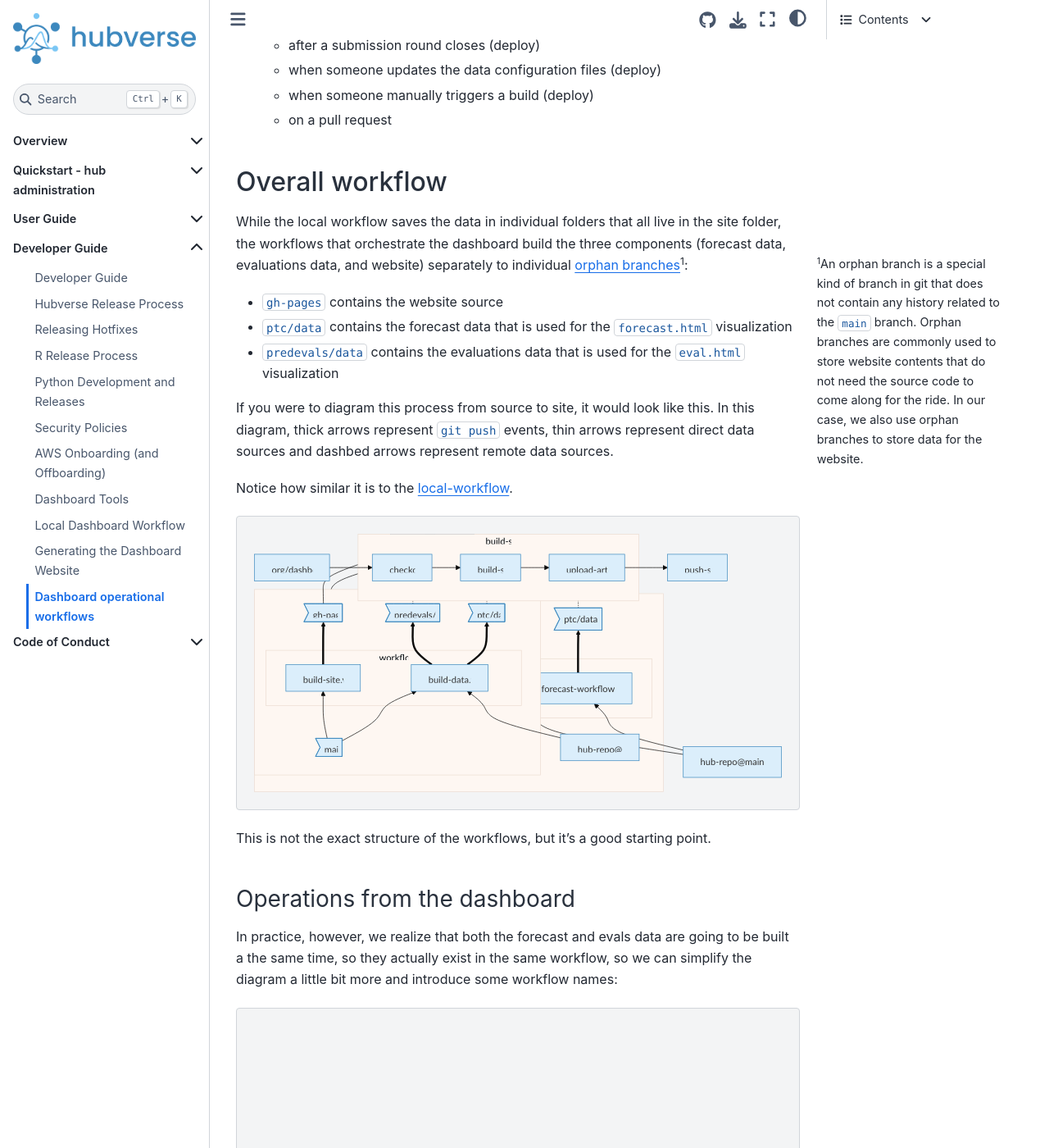
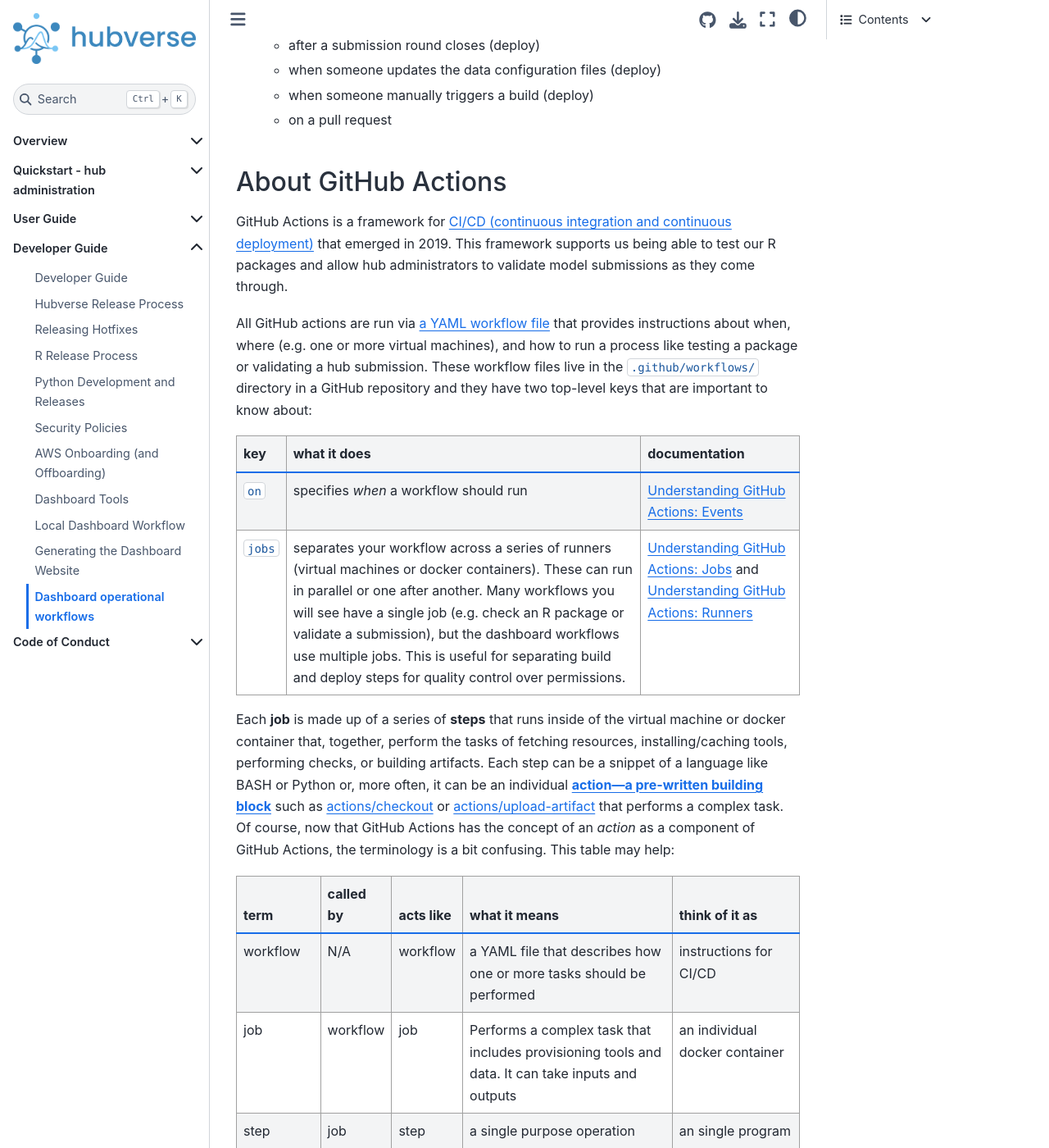
Before and after one commit to hubverse-org/hubDocs, a Sphinx documentation site: the page built from docs/source/developer/dashboard-workflows.md, in a window 1280 px wide and 1400 px high, scrolled down 1915 px. Shown: the whole window at 82% size. Built offline with Sphinx 7.4.7 and the Sphinx Book theme 1.1.4, drawn with Linux system fonts in a browser that asks for light colours; comment, search, counter and statistics services are not loaded; some of the changed text lies outside the part shown.

Commit message:
add context for terminology
a bit of a mess -_-

````diff
--- a/docs/source/developer/dashboard-workflows.md
+++ b/docs/source/developer/dashboard-workflows.md
@@ -12,7 +12,6 @@
 resources for understanding GitHub workflows.
 
 :::
-
 
 ## An analogy for operations
 
@@ -78,6 +77,46 @@
    - when someone updates the data configuration files (deploy)
    - when someone manually triggers a build (deploy)
    - on a pull request
+
+## About GitHub Actions
+
+GitHub Actions is a framework for [CI/CD (continuous integration and continuous
+deployment)](https://en.wikipedia.org/wiki/CI/CD) that emerged in 2019. This
+framework supports us being able to test our R packages and allow hub
+administrators to validate model submissions as they come through.
+
+All GitHub actions are run via [a YAML workflow
+file](https://docs.github.com/en/actions/writing-workflows/about-workflows)
+that provides instructions about when, where (e.g. one or more virtual
+machines), and how to run a process like testing a package or validating a hub
+submission. These workflow files live in the `.github/workflows/` directory in
+a GitHub repository and they have two top-level keys that are important to know
+about:
+
+| key  | what it does | documentation |
+| :--- | :----------- | :------------ |
+| `on`| specifies _when_ a workflow should run | [Understanding GitHub Actions: Events](https://docs.github.com/en/actions/about-github-actions/understanding-github-actions?learn=getting_started&learnProduct=actions#events) |
+| `jobs` | separates your workflow across a series of runners (virtual machines or docker containers). These can run in parallel or one after another. Many workflows you will see have a single job (e.g. check an R package or validate a submission), but the dashboard workflows use multiple jobs. This is useful for separating build and deploy steps for quality control over permissions. | [Understanding GitHub Actions: Jobs](https://docs.github.com/en/actions/about-github-actions/understanding-github-actions?learn=getting_started&learnProduct=actions#jobs) and [Understanding GitHub Actions: Runners](https://docs.github.com/en/actions/about-github-actions/understanding-github-actions?learn=getting_started&learnProduct=actions#runners) |
+
+Each **job** is made up of a series of **steps** that runs inside of the
+virtual machine or docker container that, together, perform the tasks of
+fetching resources, installing/caching tools, performing checks, or building
+artifacts. Each step can be a snippet of a language like BASH or Python or,
+more often, it can be an individual [**action---a pre-written building block**](https://docs.github.com/en/actions/about-github-actions/understanding-github-actions?learn=getting_started&learnProduct=actions#actions) such
+as [actions/checkout](https://github.com/actions/checkout) or
+[actions/upload-artifact](https://github.com/actions/upload-artifact) that
+performs a complex task. Of course, now that GitHub Actions has the concept of
+an _action_ as a component of GitHub Actions, the terminology is a bit confusing.
+This table may help:
+
+| term | called by | acts like | what it means | think of it as |
+| :--- | :------------ | :----------- | :---- | :--------- |
+| workflow | N/A | workflow | a YAML file that describes how one or more tasks should be performed | instructions for CI/CD |
+| job | workflow | job | Performs a complex task that includes provisioning tools and data. It can take inputs and outputs | an individual docker container |
+| step | job | step | a single purpose operation | an single program |
+| action | step | step | a pre-written building block | a reusable step that someone else wrote |
+| reusable workflow | job | job | a pre-written workflow | a reusable job or series of of jobs |
+
 
 ## Overall workflow
 
@@ -204,6 +243,7 @@
 
 These are known as reusable workflows.
 
+
 ### Reusable workflows
 
 The reason we can provide two workflow files with a combined total of fewer
@@ -219,30 +259,40 @@
 1. `generate-data.yaml` builds both the forecast and eval data and pushes them to their respective branches in parallel.
 1. `push-things.yaml` pushes an to a specific branch. This is reusable workflow is only ever called by the previous two workflows.
 
-Peering into the jobs defined in each workflow, we can see what they are doing:
+Peering into the jobs defined in each workflow, we can see what they are doing.
+
+:::{tip}
+
+The [dashboard tools chapter, operations section](#dashboard-tools-operations)
+contains links to resources that are valuable reading for understanding concepts
+that are specific to GitHub workflows.
+
+:::
 
 #### `generate-site.yaml`
 
-Generating the site is fairly straightforward:
+The [`generate-site.yaml` workflow](https://github.com/hubverse-org/hub-dashboard-control-room/blob/main/.github/workflows/generate-site.yaml) defines the following outputs:
+
 
 
 ```{mermaid}
-:name: branch-diagram-2
+:name: generate-site-workflow
 :alt: A flowchart that demonstrates flow of data from the hub and dashboard to the final site with the tools that build each component labelling arrows.
 :config: {"theme": "base", "themeVariables": {"primaryColor": "#dbeefb", "primaryBorderColor": "#3c88be"}}
 flowchart LR
   dashboard["org/dashboard"]
-  push["push-site"]
+  subgraph push-site
+  end
   subgraph build-site
     checkout
     bs["build-site"]
     upload["upload-artifact"]
   end
-  dashboard --> checkout --> bs --> upload --> push
+  dashboard --> checkout --> bs --> upload --> push-site
 ```
 
 #### `generate-data.yaml`
 
-Gen
+Generating
 
 #### `push-things.yaml`
````
